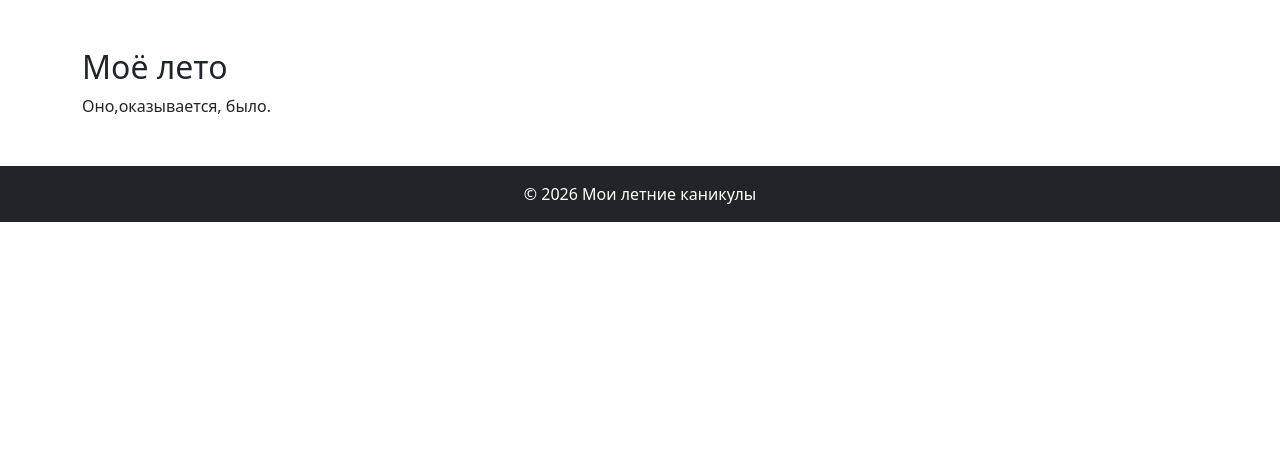
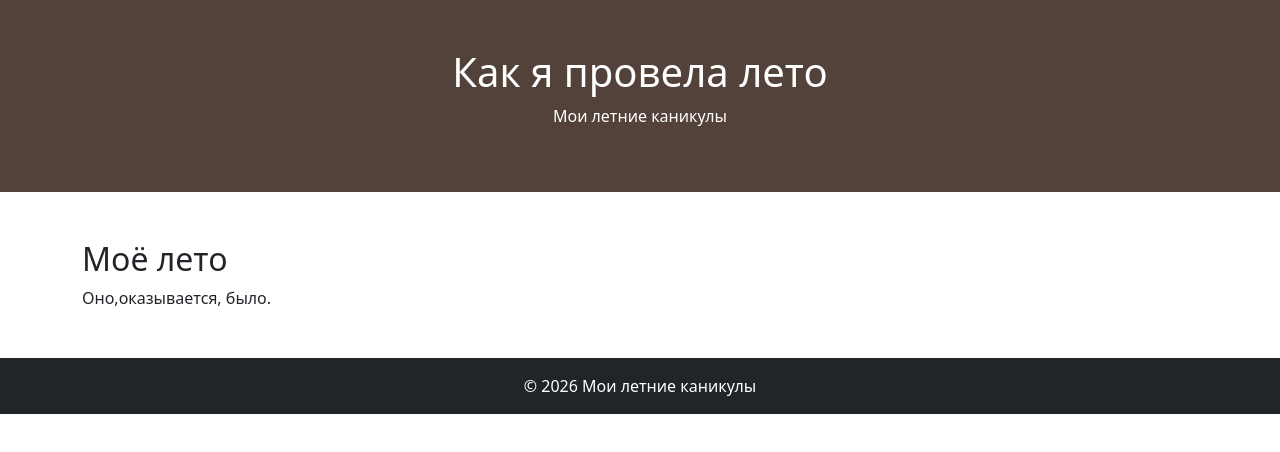
Before and after one commit to lera-liger/wt-lab1-1git-liger, a plain HTML site: page index.html in a window 1280 px wide. Drawn offline with nearby package versions, Linux system fonts and the light colour scheme.

Commit message:
feat: add site header

```diff
--- a/index.html
+++ b/index.html
@@ -7,6 +7,13 @@
     <link href="https://cdn.jsdelivr.net/npm/bootstrap@5.3.3/dist/css/bootstrap.min.css" rel="stylesheet">
 </head>
 <body>
+
+<header style="background-color: rgb(83, 66, 57);" class="text-white text-center p-5">
+    <div class="container">
+        <h1>Как я провела лето</h1>
+        <p>Мои летние каникулы</p>
+    </div>
+</header>
 
 <main class="container my-5">
     <h2>Моё лето</h2>
```
